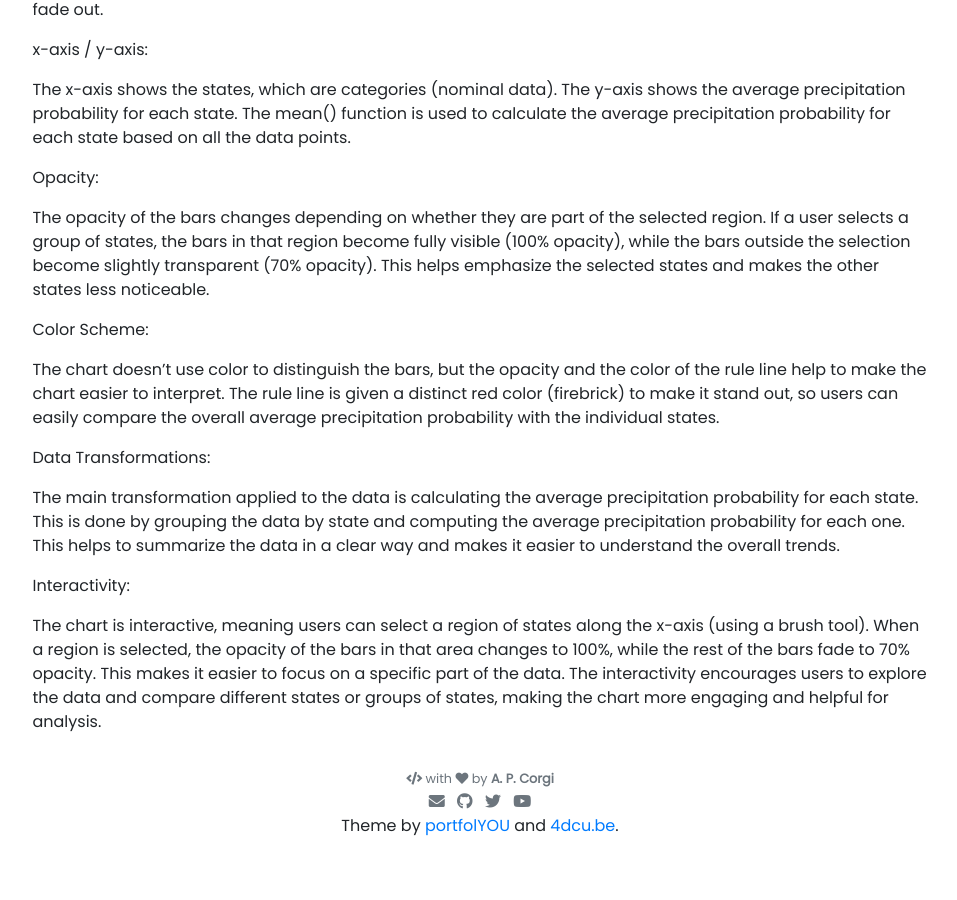
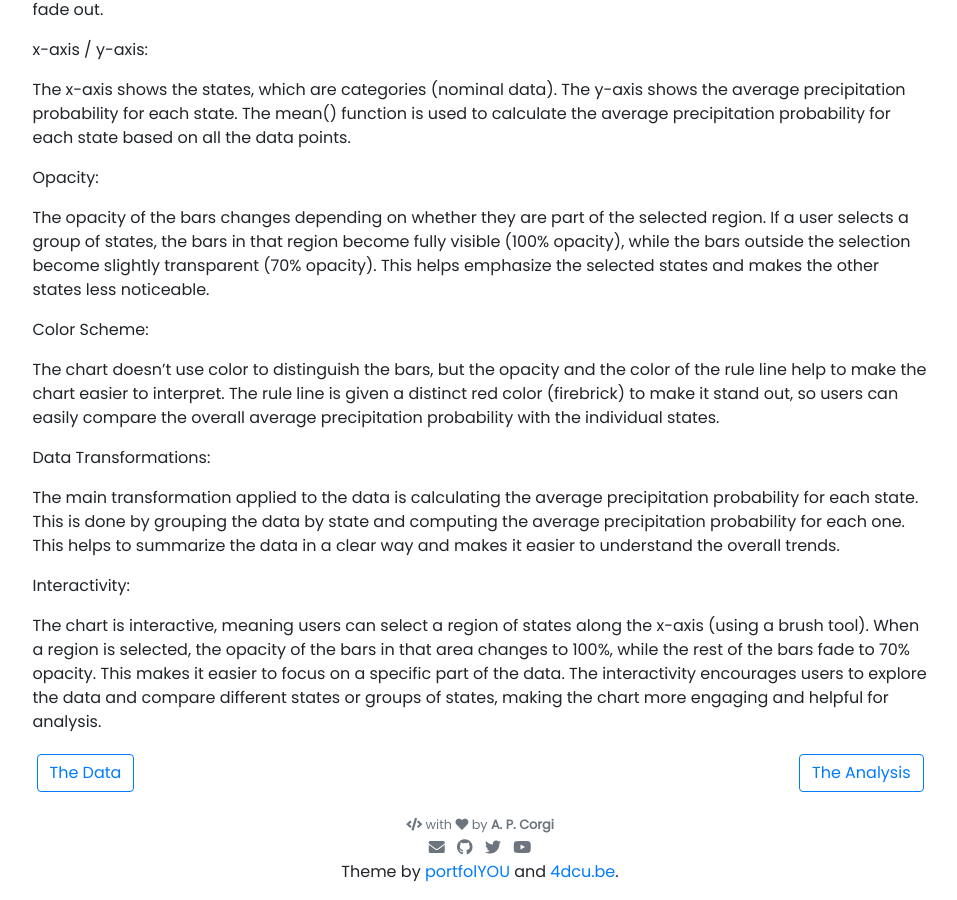
Before and after one commit to minglunchen/minglunchen.github.io, a Jekyll site: the page built from _projects/hw6.md, in a window 1280 px wide and 900 px high, scrolled down 1751 px. Shown: the whole window, without its empty margins (160-1117 px from the left). Built offline with Jekyll 4.4.1, drawn with Linux system fonts in a browser that asks for light colours; nearby versions of some CDN libraries; before the commit the page ends 2605 px from its top, so only the background shows below that.

Commit message:
Update hw6.md

```diff
--- a/_projects/hw6.md
+++ b/_projects/hw6.md
@@ -57,3 +57,11 @@ The main transformation applied to the data is calculating the average precipita
 Interactivity:
 
 The chart is interactive, meaning users can select a region of states along the x-axis (using a brush tool). When a region is selected, the opacity of the bars in that area changes to 100%, while the rest of the bars fade to 70% opacity. This makes it easier to focus on a specific part of the data. The interactivity encourages users to explore the data and compare different states or groups of states, making the chart more engaging and helpful for analysis.
+
+<div class="left">
+{% include elements/button.html link="https://raw.githubusercontent.com/UIUC-iSchool-DataViz/is445_data/main/bfro_reports_fall2022.csv" text="The Data" %}
+</div>
+
+<div class="right">
+{% include elements/button.html link="https://github.com/minglunchen/minglunchen.github.io/blob/main/python_notebooks/Workbook.ipynb" text="The Analysis" %}
+</div>
```
